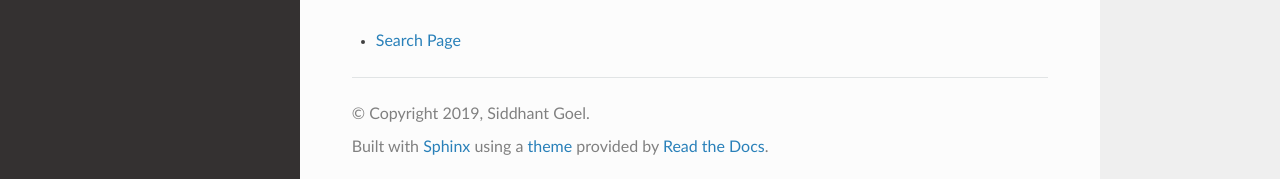
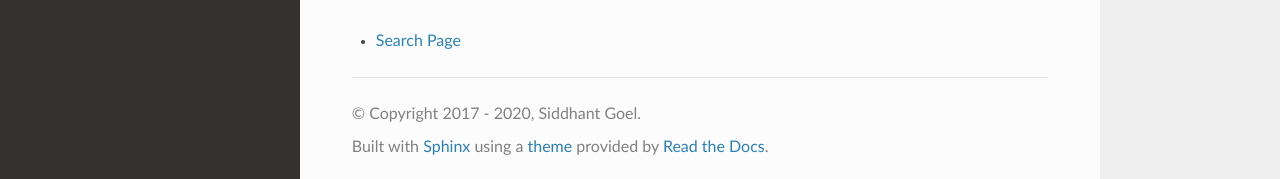
Before and after one commit to siddhantgoel/streaming-form-data, a Sphinx documentation site: the page built from docs/index.rst, in a window 1280 px wide and 900 px high, scrolled down 3325 px. Shown: the part 718-897 px from the top of the window. Built offline with Sphinx 7.4.7 and the Read the Docs theme 2.0.0, drawn with Linux system fonts in a browser that asks for light colours.

Commit message:
chore: update copyright years

```diff
--- a/docs/conf.py
+++ b/docs/conf.py
@@ -49,7 +49,7 @@ master_doc = 'index'
 
 # General information about the project.
 project = 'streaming-form-data'
-copyright = '2019, Siddhant Goel'
+copyright = '2017 - 2020, Siddhant Goel'
 author = 'Siddhant Goel'
 
 # The version info for the project you're documenting, acts as replacement for
```
Also changed, not shown: LICENSE.txt.
